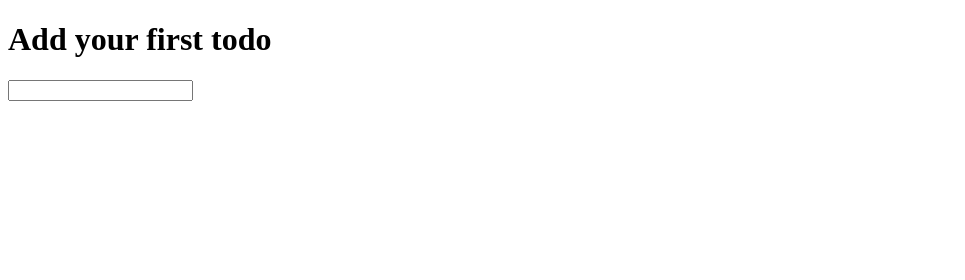
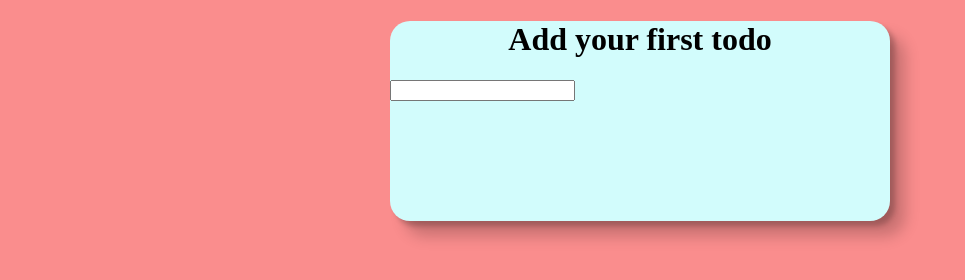
Before and after one commit to Tairlann/myTodoList, a plain HTML site: page index.html in a window 1280 px wide. Shown: the whole page, without its empty margins (0-965 px from the left). Drawn offline with Linux system fonts and the light colour scheme.

Commit message:
set style to container wrapper: keep container in the center of page, keep h1 in the center, set a box-shadow.

```diff
--- a/app.js
+++ b/app.js
@@ -29,7 +29,7 @@ function press(event) {
     };
   }
 }
-//
+// toggle style of list elements
 var list = document.querySelector("ul");
 list.addEventListener(
   "click",
--- a/styles.css
+++ b/styles.css
@@ -1,3 +1,21 @@
+body {
+  background-color: #fa8d8d;
+}
+.container {
+  display: block;
+  margin: 0 auto;
+  max-width: 500px;
+  align-items: center;
+  background-color: rgb(210, 252, 252);
+  box-shadow: 5px 5px 5px rgba(0, 0, 0, 0.2), 15px 15px 15px rgba(0, 0, 0, 0.2);
+  border-radius: 20px;
+
+  min-height: 25vh;
+}
+h1 {
+  text-align: center;
+}
+
 ul li.checked {
   background: #888;
   color: #fff;
```
